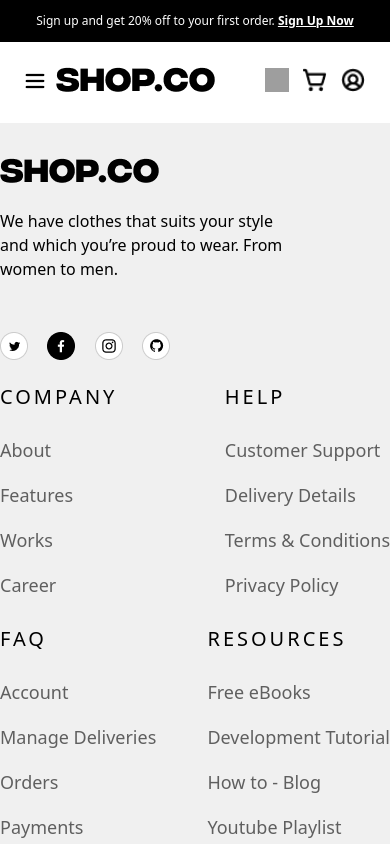
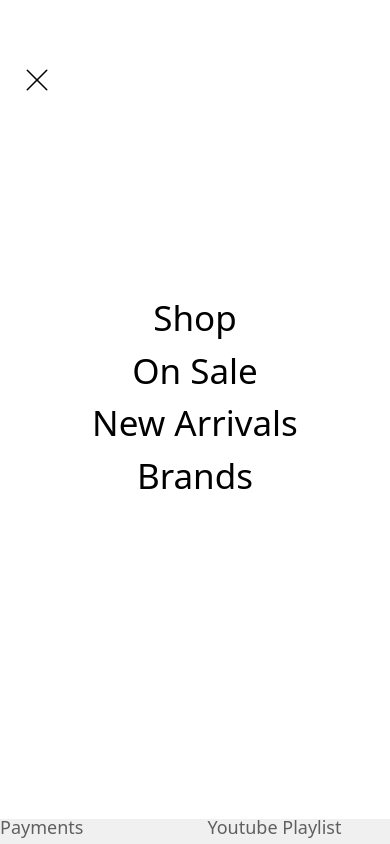
Before and after one commit to web-konstanta/online-store-frontend, a React (Vite) app: page / in a window 390 px wide. Both pictures are taken after a click on the element 35 px from the left and 82 px from the top of the page. Shown: the top 844 px of the page. Built offline with nearby package versions, Linux system fonts and the light colour scheme; grey boxes are pictures that could not be loaded.

Commit message:
Create burger menu without animation

```diff
--- a/src/components/Layouts/Header/Options/Options.module.css
+++ b/src/components/Layouts/Header/Options/Options.module.css
@@ -13,7 +13,15 @@
 }
 
 .header__burgerMenu {
+	cursor: pointer;
 	display: none;
+	z-index: 2;
+}
+
+.header__closeBurgerMenu {
+	cursor: pointer;
+	display: none;
+	z-index: 2;
 }
 
 .header__optionsNavbar {
--- a/src/components/Layouts/Header/Options/Options.tsx
+++ b/src/components/Layouts/Header/Options/Options.tsx
@@ -1,10 +1,51 @@
+import { useRef } from 'react'
+import BurgerMenu from '../../UI/BurgerMenu/BurgerMenu'
 import classes from './Options.module.css'
 
 const Options = () => {
+    const burgerRef = useRef<HTMLDivElement>(null)
+    const burgerIconRef = useRef<HTMLDivElement>(null)
+    const closeBurgerRef = useRef<HTMLDivElement>(null)
+
+    const showBurgerMenu = () => {
+        if (burgerRef.current) {
+            burgerRef.current.style.display = 'block'
+        }
+        if (burgerIconRef.current) {
+            burgerIconRef.current.style.display = 'none'
+        }
+        if (closeBurgerRef.current) {
+            closeBurgerRef.current.style.display = 'block'
+        }
+    }
+
+    const hideBurgerMenu = () => {
+        if (burgerRef.current) {
+            burgerRef.current.style.display = 'none'
+        }
+        if (burgerIconRef.current) {
+            burgerIconRef.current.style.display = 'block'
+        }
+        if (closeBurgerRef.current) {
+            closeBurgerRef.current.style.display = 'none'
+        }
+    }
+
     return (
         <div className={classes.header__options}>
-            <div className={classes.header__burgerMenu}>
+            <div
+                className={classes.header__burgerMenu}
+                ref={burgerIconRef}
+                onClick={showBurgerMenu}
+            >
                 <img src="/images/burger-menu.png" />
+            </div>
+            <div
+                ref={closeBurgerRef}
+                className={classes.header__closeBurgerMenu}
+                onClick={hideBurgerMenu}
+            >
+                <img src="/images/close.png" />
             </div>
             <div className={classes.header__logo}>
                 <img src="/images/logo.png" />
@@ -36,6 +77,7 @@ const Options = () => {
                     <img src="/images/account.png" width="24" height="24" />
                 </div>
             </div>
+            <BurgerMenu ref={burgerRef} />
         </div>
     )
 }
--- /dev/null
+++ b/src/components/Layouts/UI/BurgerMenu/BurgerMenu.module.css
@@ -0,0 +1,29 @@
+.burger {
+	position: fixed;
+	top: 0;
+	left: 0;
+	display: none;
+	color: #000000;
+	background-color: #ffffff;
+	width: 100%;
+	height: 100%;
+	z-index: 1;
+	text-align: center;
+	margin-top: -25px;
+}
+
+.burger__menu {
+	position: absolute;
+	top: 50%;
+	left: 50%;
+	transform: translate(-50%, -50%);
+	list-style: none;
+	padding: 0;
+	margin: 0;
+	width: 300px;
+
+	li {
+		font-size: 35px;
+		font-weight: 500;
+	}
+}
--- /dev/null
+++ b/src/components/Layouts/UI/BurgerMenu/BurgerMenu.tsx
@@ -0,0 +1,17 @@
+import React from 'react'
+import classes from './BurgerMenu.module.css'
+
+const BurgerMenu = React.forwardRef<HTMLDivElement>((props, ref) => {
+    return (
+        <div ref={ref} className={classes.burger}>
+            <ul className={classes.burger__menu}>
+                <li>Shop</li>
+                <li>On Sale</li>
+                <li>New Arrivals</li>
+                <li>Brands</li>
+            </ul>
+        </div>
+    )
+})
+
+export default BurgerMenu
```
Also changed, not shown: public/images/close.png (added).
